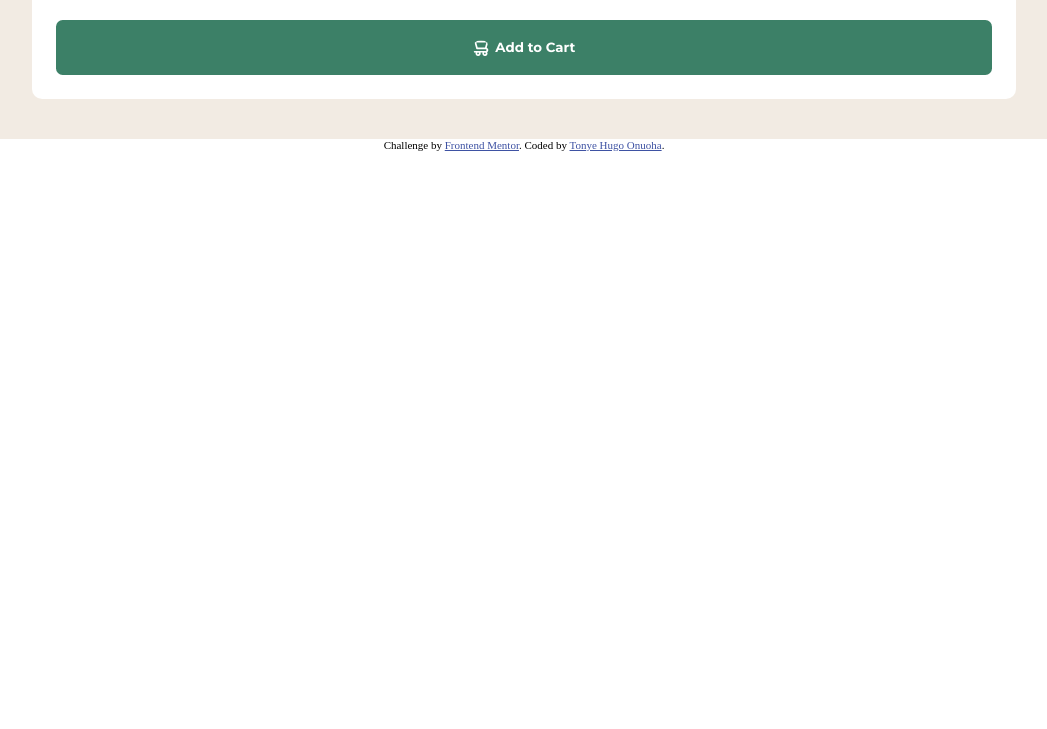
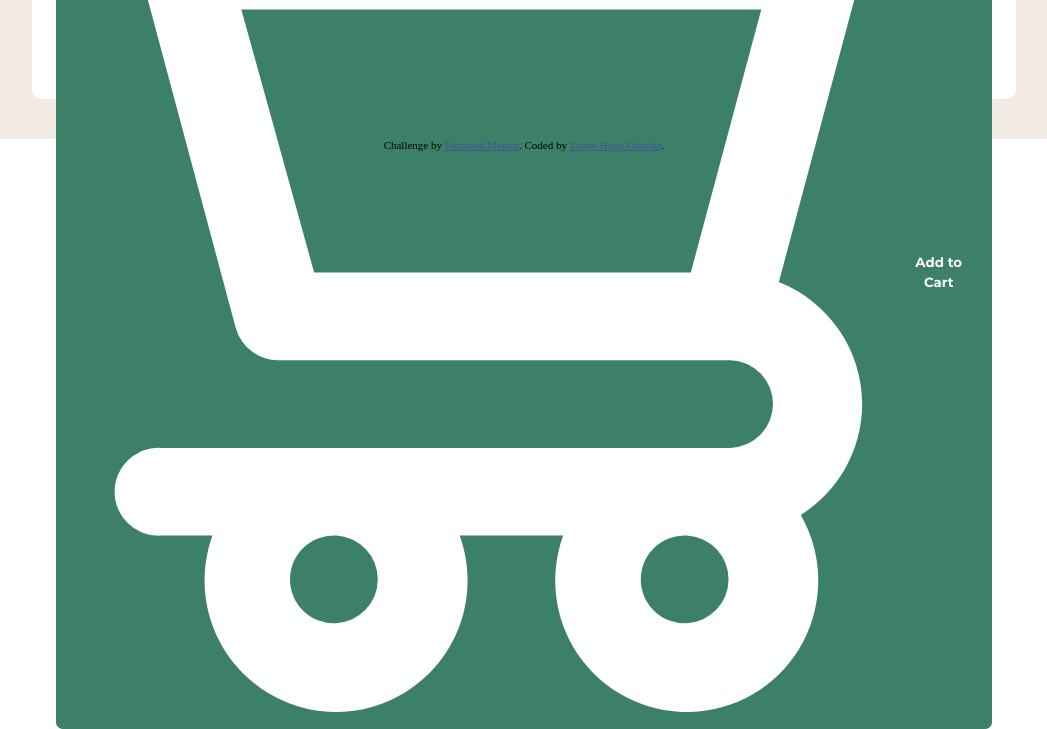
Before and after one commit to Tonye-Onuoha/Product-Preview-Card, a plain HTML site: page index.html in a window 1280 px wide. Shown: the part 661-1390 px from the top of the page, without its empty margins (116-1163 px from the left). Before the commit the page ends 812 px from the top, so only its background shows below. Drawn offline with Linux system fonts and the light colour scheme.

Commit message:
Removed image style from index.html file

```diff
--- a/index.html
+++ b/index.html
@@ -53,7 +53,7 @@
           </div>
 
           <button>
-            <img style="width: 16px; height: 16px" src="images/icon-cart.svg" />
+            <img src="images/icon-cart.svg" />
             <p>Add to Cart</p>
           </button>
         </div>
```
